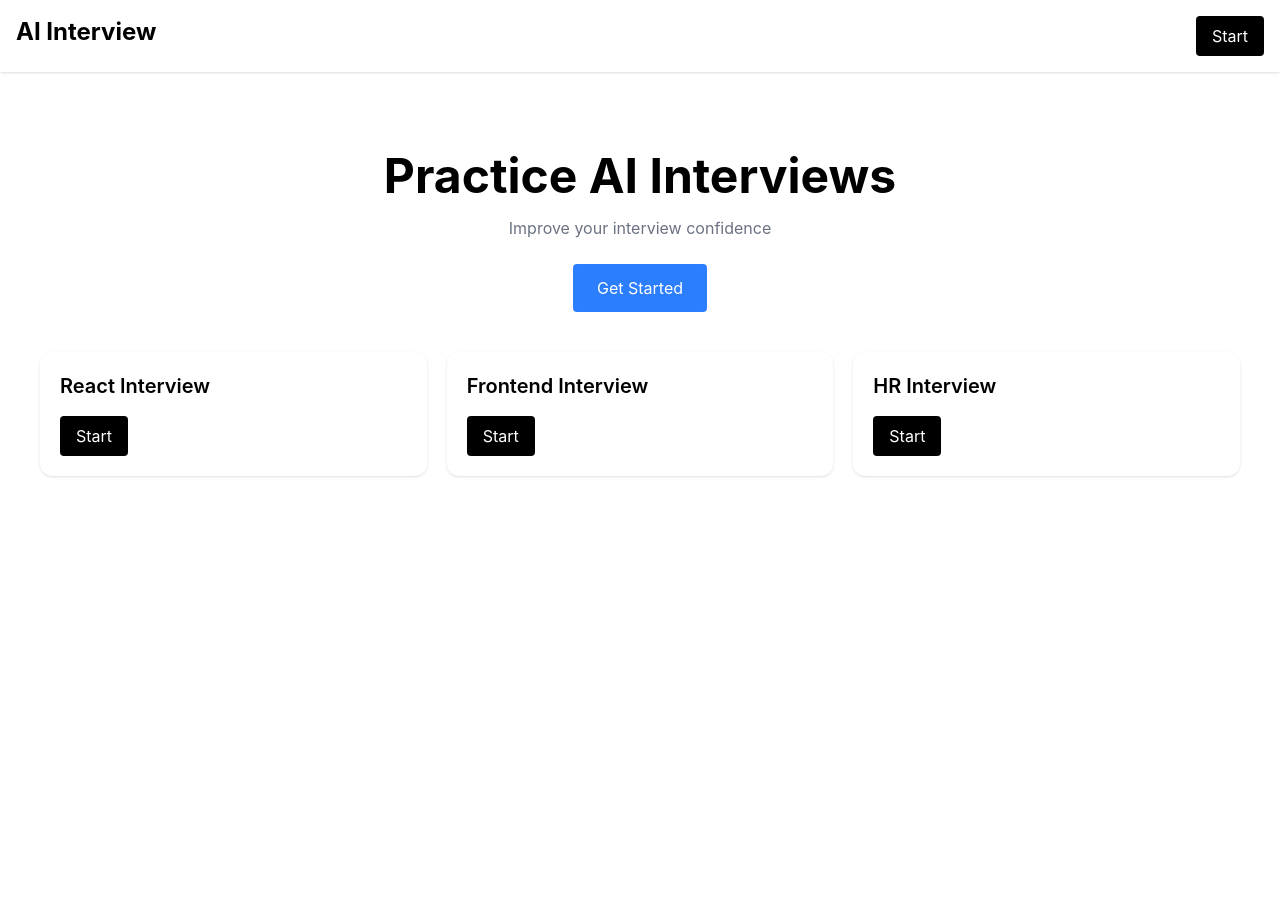
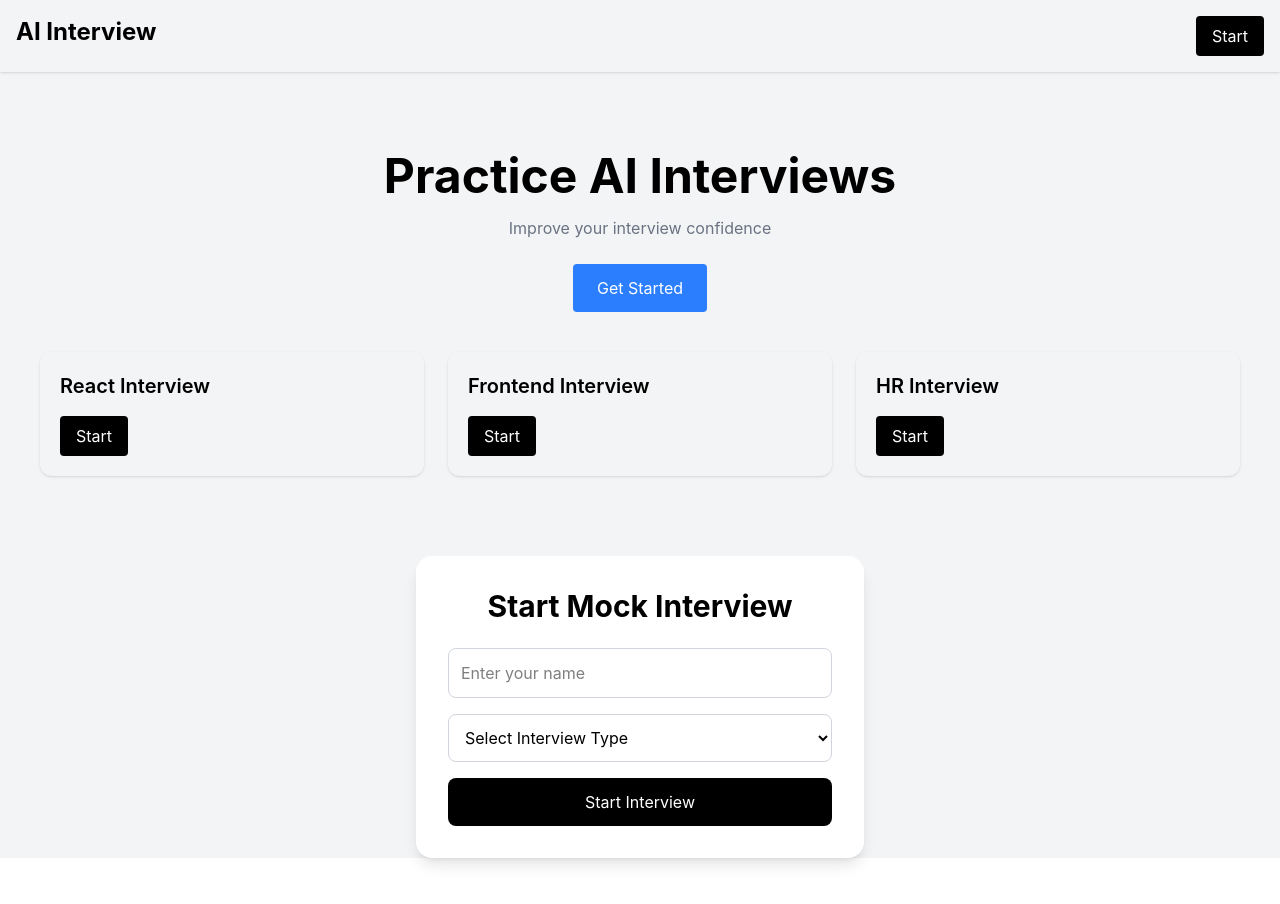
Before and after one commit to Gopika006/ai-interview-platform, a React (Vite) app: page / in a window 1280 px wide. Shown: the top 904 px of the page. Before the commit the page ends 800 px from the top, so only its background shows below. Built offline with nearby package versions, Linux system fonts and the light colour scheme.

Commit message:
updated interview form ui

```diff
--- a/src/App.jsx
+++ b/src/App.jsx
@@ -1,18 +1,28 @@
 import Navbar from "./components/Navbar";
 import Hero from "./components/Hero";
 import InterviewCard from "./components/InterviewCard";
+import InterviewForm from "./components/InterviewForm";
 
 function App() {
   return (
-    <div>
+    <div className="min-h-screen bg-gray-100">
+
+      {/* Navbar */}
       <Navbar />
+
+      {/* Hero Section */}
       <Hero />
 
-      <div className="grid grid-cols-3 gap-5 p-10">
+      {/* Interview Cards */}
+      <div className="grid md:grid-cols-3 gap-6 p-10">
         <InterviewCard title="React Interview" />
         <InterviewCard title="Frontend Interview" />
         <InterviewCard title="HR Interview" />
       </div>
+
+      {/* Interview Form */}
+      <InterviewForm />
+
     </div>
   );
 }
--- /dev/null
+++ b/src/components/InterviewForm.jsx
@@ -0,0 +1,51 @@
+import { useState } from "react";
+
+export default function InterviewForm() {
+  const [name, setName] = useState("");
+  const [role, setRole] = useState("");
+
+  const handleSubmit = () => {
+    if (name === "" || role === "") {
+      alert("Please fill all fields");
+      return;
+    }
+
+    alert(`Welcome ${name} for ${role} interview`);
+  };
+
+  return (
+    <div className="max-w-md mx-auto bg-white p-8 rounded-2xl shadow-lg mt-10 mb-20">
+
+      <h2 className="text-3xl font-bold text-center mb-6">
+        Start Mock Interview
+      </h2>
+
+      <input
+        type="text"
+        placeholder="Enter your name"
+        className="w-full border border-gray-300 p-3 rounded-lg mb-4 outline-none"
+        value={name}
+        onChange={(e) => setName(e.target.value)}
+      />
+
+      <select
+        className="w-full border border-gray-300 p-3 rounded-lg mb-4 outline-none"
+        value={role}
+        onChange={(e) => setRole(e.target.value)}
+      >
+        <option value="">Select Interview Type</option>
+        <option value="React Developer">React Developer</option>
+        <option value="Frontend Developer">Frontend Developer</option>
+        <option value="HR Interview">HR Interview</option>
+      </select>
+
+      <button
+        onClick={handleSubmit}
+        className="w-full bg-black text-white py-3 rounded-lg hover:bg-gray-800 transition"
+      >
+        Start Interview
+      </button>
+
+    </div>
+  );
+}
```
